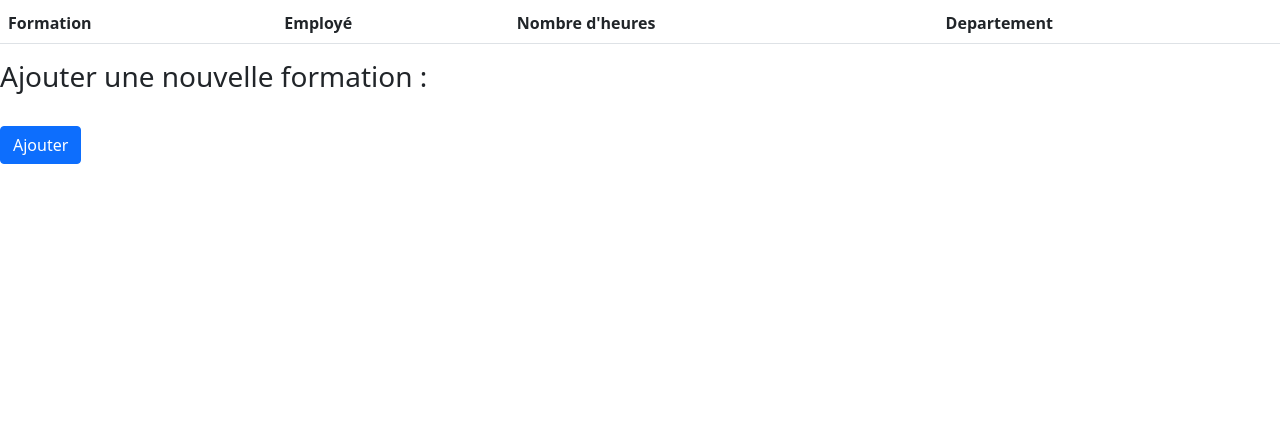
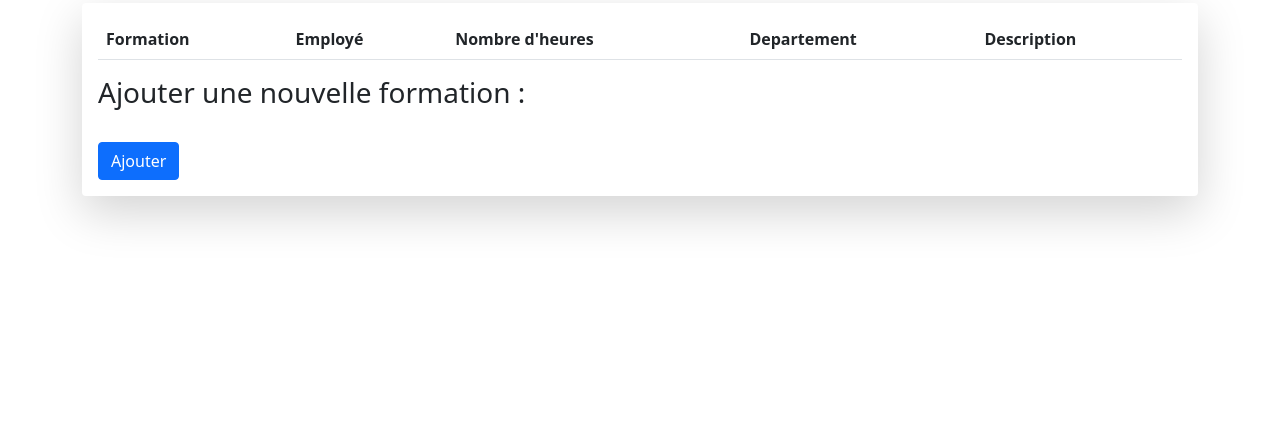
Before and after one commit to Xenouu/GestionFormations, a Symfony app: template templates/formation/gererFormation.html.twig in a window 1280 px wide. Shown: the part 117-553 px from the top of the page. Run offline with Twig, Linux system fonts and the light colour scheme; the template is opened without the code that fills it, so the values that code supplies are empty; some libraries are stand-ins or nearby versions.

Commit message:
add description + pages avec une petite ombre bien sympatoche :)

```diff
--- a/src/Form/FormationType.php
+++ b/src/Form/FormationType.php
@@ -21,6 +21,7 @@ class FormationType extends AbstractType
                 'class' => 'App\Entity\Produit',
                 'choice_label' => 'libelle',
             ))
+            ->add('description')
             ->add('save', SFType\SubmitType::class);;
     }
 
--- a/templates/employe/listeFormations.html.twig
+++ b/templates/employe/listeFormations.html.twig
@@ -4,7 +4,8 @@
 
 {% block body %}
     <h1>Espace Employe</h1>
-    <div>
+    <div class="container" align="center">
+        <div class="shadow-lg p-3 mb-5 bg-body rounded" align="left">
 
         <table class="table">
             <thead>
@@ -62,5 +63,7 @@
                 </tr>
             </tbody>
         {% endfor %}
+        </div>
+        </div>
     </div>
 {% endblock %}
--- a/templates/formation/gererFormation.html.twig
+++ b/templates/formation/gererFormation.html.twig
@@ -6,6 +6,8 @@
     {% if (message) %}
         {{ message }}
     {% endif %}
+<div class="container" align="center">
+<div class="shadow-lg p-3 mb-5 bg-body rounded" align="left">
 <table class="table">
     <thead>
     <tr>
@@ -13,6 +15,7 @@
         <th scope="col">Employé</th>
         <th scope="col">Nombre d'heures</th>
         <th scope="col">Departement</th>
+        <th scope="col">Description</th>
     </tr>
   </thead>
   <tbody>
@@ -22,6 +25,7 @@
       <td>{{ formation.dateDebut|date("m/d/Y") }}</td>
       <td>{{ formation.nbreHeures }}h</td>
       <td>{{ formation.departement }}</td>
+      <td>{{ formation.Description }}</td>
     </tr>
 {% endfor %}
     </tbody>
@@ -29,4 +33,6 @@
 <h3>Ajouter une nouvelle formation :</h3>
 <br/>
 <a class="btn btn-primary" href="{{ path('app_formationAjout') }}">Ajouter</a>
+</div>
+</div>
 {% endblock %}
--- a/templates/inscription/listeInscriptions.html.twig
+++ b/templates/inscription/listeInscriptions.html.twig
@@ -6,6 +6,8 @@
     {% if (message) %}
         {{ message }}
     {% endif %}
+<div class="container" align="center">
+<div class="shadow-lg p-3 mb-5 bg-body rounded" align="left">
 <table class="table">
     <thead>
     <tr>
@@ -30,4 +32,6 @@
 {% endfor %}
     </tbody>
 </table>
+</div>
+</div>
 {% endblock %}
```
Also changed, not shown: 3 other files.
